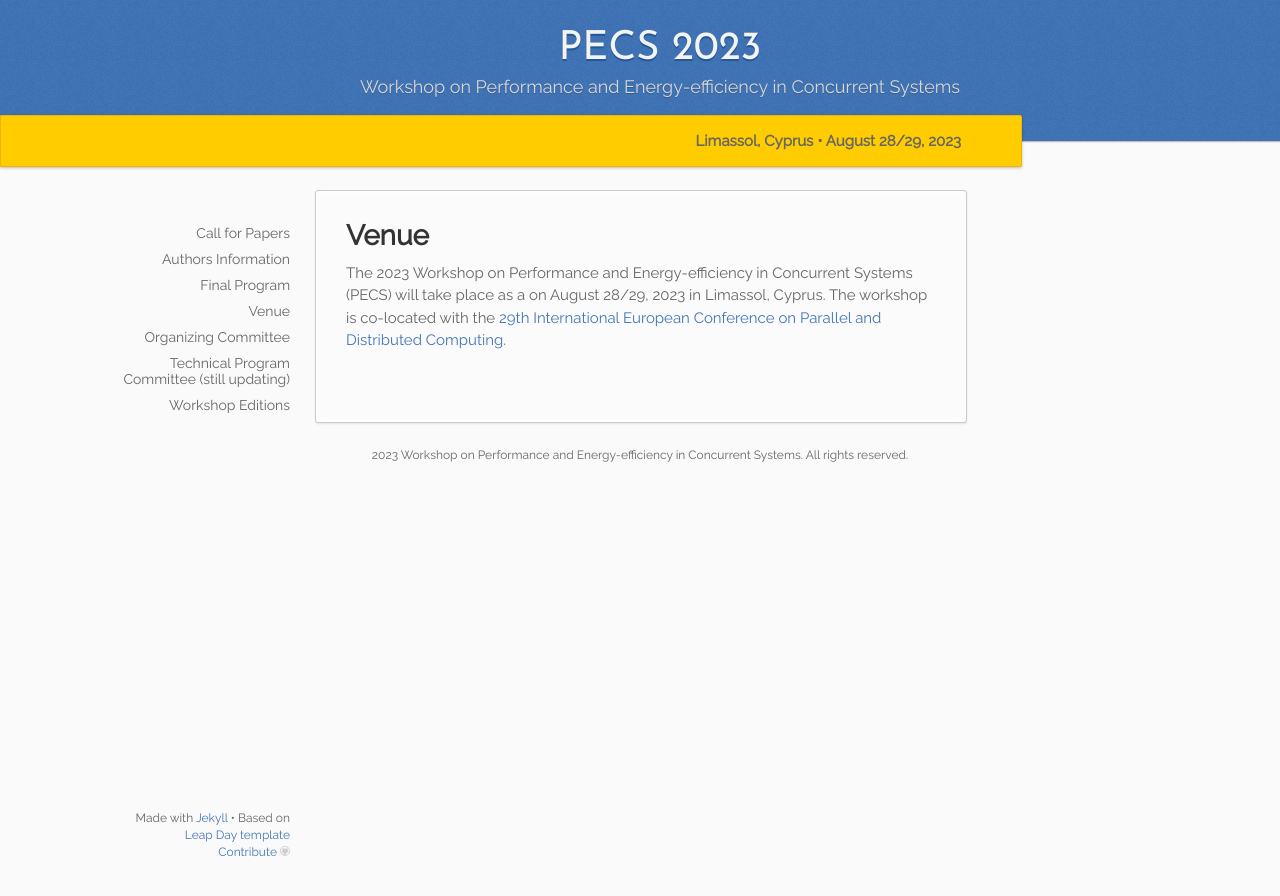
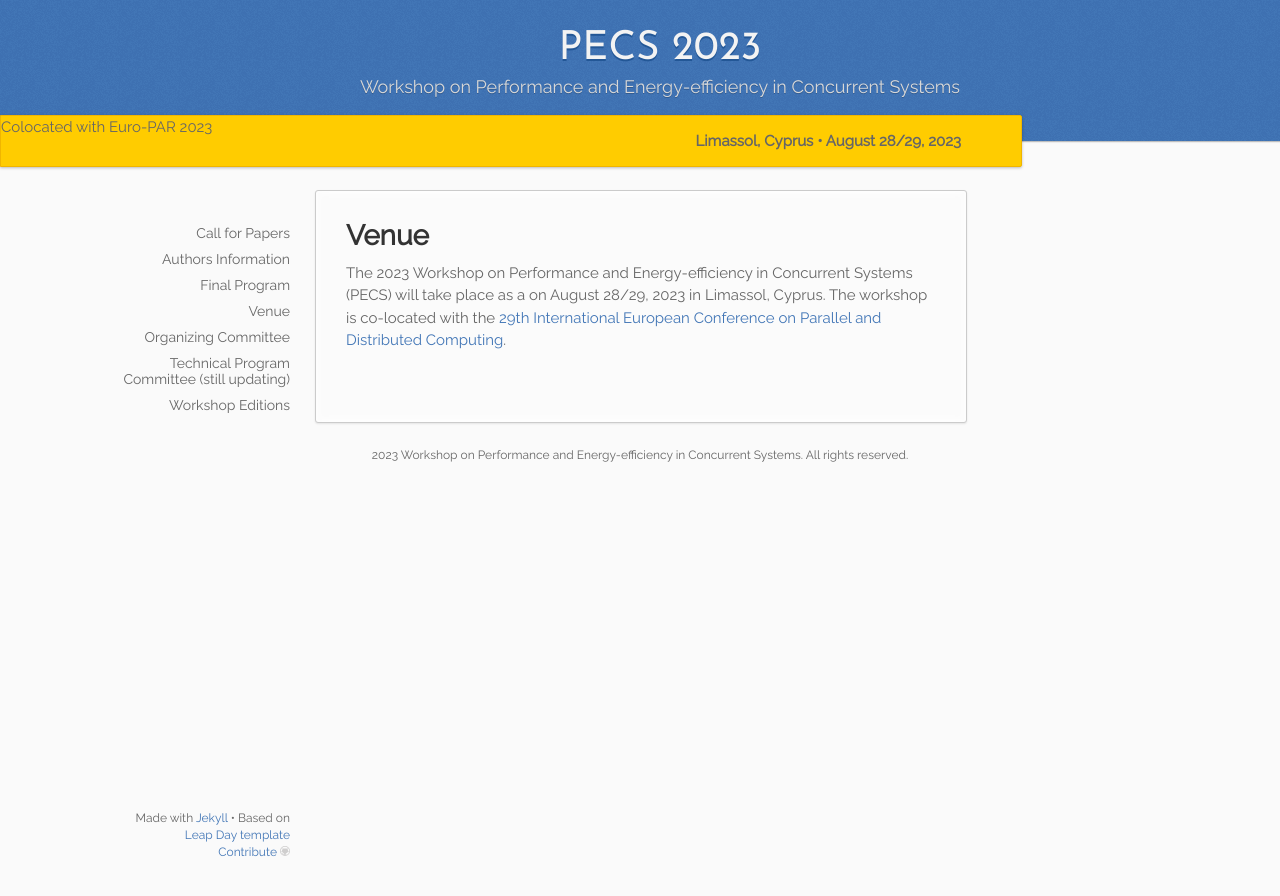
Before and after one commit to pecs-workshop/pecs-workshop.github.io, a Jekyll site: the page built from _2023/07.venue.md, in a window 1280 px wide. Shown: the top 896 px of the page. Built offline with Jekyll 4.4.1, drawn with Linux system fonts in a browser that asks for light colours.

Commit message:
Added additional info field in layout
Signed-off-by: Romolo Marotta <romolo.marotta@gmail.com>

```diff
--- a/_config.yml
+++ b/_config.yml
@@ -23,6 +23,7 @@ collections:
     min_pagelimit: "10"
     short_pagelimit: "0"
     submission_link: "https://easychair.org/my/conference?conf=pecs2023"
+    additionalinfo: "Colocated with Euro-PAR 2023"
   '2022':
     output: true
     permalink: /:collection/:title
--- a/_layouts/default.html
+++ b/_layouts/default.html
@@ -43,6 +43,7 @@
 </header>
 
 <div id="banner">
+    <span>{{edition.additionalinfo}}</span>
     {%- if page.collection -%}
     <span id="dates">{{ edition.venue }} &bullet; {{ edition.dates }}</span>
     {%- endif -%}
```
